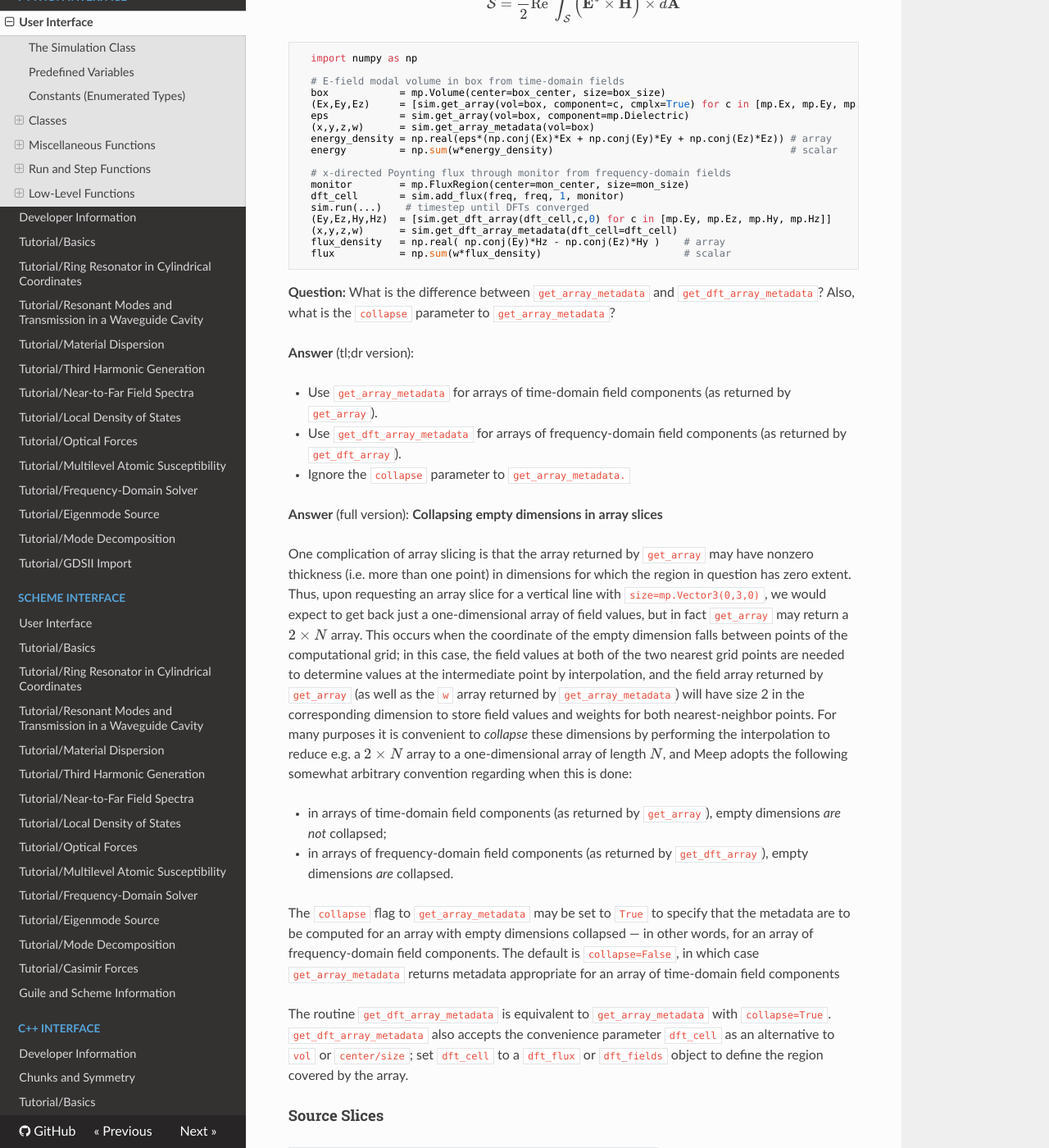
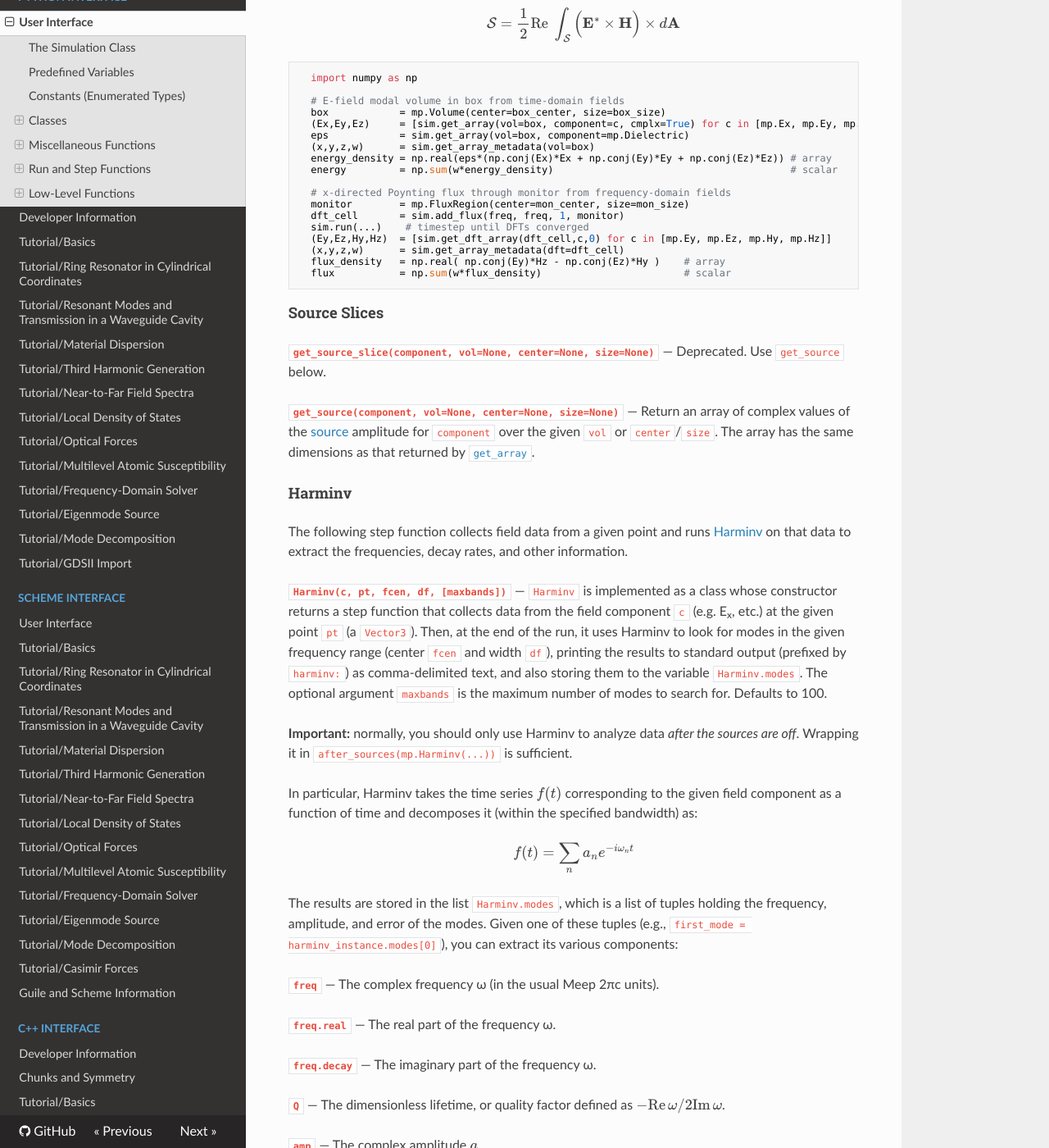
Before and after one commit to NanoComp/meep, an MkDocs documentation site: the page built from doc/docs/Python_User_Interface.md, in a window 1280 px wide and 1400 px high, scrolled down 50187 px. Shown: the whole window at 82% size. Built offline with MkDocs 1.6.1, drawn with Linux system fonts in a browser that asks for light colours; nearby versions of some CDN libraries; formulas are drawn with MathJax 3; old or Windows-style settings are respelled for this version of MkDocs; some of the changed text lies outside the part shown.

Commit message:
Streamline array slice interface (#746)
* Streamline array slice interface

* collapse=True when getting dft array metadata

````diff
--- a/doc/docs/Python_User_Interface.md
+++ b/doc/docs/Python_User_Interface.md
@@ -1568,10 +1568,9 @@
 
 #### Array Metadata
 
-**`get_array_metadata(vol=None, center=None, size=None, collapse=False)`**
-**`get_dft_array_metadata(dft_cell=None, vol=None, center=None, size=None)`**
-
-These routines provide geometric information useful for interpreting the arrays returned by `get_array` or `get_dft_array` for the spatial region defined by `vol` or `center/size`. In both cases, the return value is a tuple `(x,y,z,w)`, where
+**`get_array_metadata(vol=None, center=None, size=None, dft=None)`**
+
+This routine provide geometric information useful for interpreting the arrays returned by `get_array` or `get_dft_array` for the spatial region defined by `vol` or `center/size`. In both cases, the return value is a tuple `(x,y,z,w)`, where
 
 + `x,y,z` are 1d NumPy arrays storing the $x,y,z$ coordinates of the points in the grid slice
 + `w` is an array of the same dimensions as the array returned by `get_array`/`get_dft_array`, whose entries are the weights in a cubature rule for integrating over the spatial region (with the points in the cubature rule being just the grid points contained in the region). Thus, if $Q(\mathbf{x})$ is some spatially-varying quantity whose value at the $n$th grid point is $Q_n$, the integral of $Q$ over the region may be approximated by the sum:
@@ -1580,7 +1579,7 @@
 
 This is a 1-, 2-, or 3-dimensional integral depending on the number of dimensions in which $\mathcal{V}$ has zero extent. If the $\{Q_n\}$ samples are stored in an array `Q` of the same dimensions as `w`, then evaluating the sum on the RHS is just one line: `np.sum(w*Q).`
 
-For `get_dft_array_metadata`, if the `dft_cell` argument is provided then all other arguments (`vol`, `center`, and `size`) are ignored. If no arguments are provided, then the entire cell is used.
+A convenience parameter `dft` is provided as an alternative to `vol` or `center/size`; set `dft` to a `dft_flux` or `dft_fields` object to define the region covered by the array. If the `dft` argument is provided then all other arguments (`vol`, `center`, and `size`) are ignored. If no arguments are provided, then the entire cell is used.
 
 Here are some examples of how array metadata can be used:
 
@@ -1629,34 +1628,19 @@
   dft_cell       = sim.add_flux(freq, freq, 1, monitor)
   sim.run(...)    # timestep until DFTs converged
   (Ey,Ez,Hy,Hz)  = [sim.get_dft_array(dft_cell,c,0) for c in [mp.Ey, mp.Ez, mp.Hy, mp.Hz]]
-  (x,y,z,w)      = sim.get_dft_array_metadata(dft_cell=dft_cell)
+  (x,y,z,w)      = sim.get_array_metadata(dft=dft_cell)
   flux_density   = np.real( np.conj(Ey)*Hz - np.conj(Ez)*Hy )    # array
   flux           = np.sum(w*flux_density)                        # scalar
 ```
 
-**Question:** What is the difference between `get_array_metadata` and `get_dft_array_metadata`? Also, what is the `collapse` parameter to `get_array_metadata`?
-
-**Answer** (tl;dr version):
-
-+ Use `get_array_metadata` for arrays of time-domain field components (as returned by `get_array`).
-+ Use `get_dft_array_metadata` for arrays of frequency-domain field components (as returned by `get_dft_array`).
-+ Ignore the `collapse` parameter to `get_array_metadata.`
-
-**Answer** (full version): **Collapsing empty dimensions in array slices**
-
-One complication of array slicing is that the array returned by `get_array` may have nonzero thickness (i.e. more than one point) in dimensions for which the region in question has zero extent. Thus, upon requesting an array slice for a vertical line with `size=mp.Vector3(0,3,0)`, we would expect to get back just a one-dimensional array of field values, but in fact `get_array` may return a $2\times N$ array. This occurs when the coordinate of the empty dimension falls between points of the computational grid; in this case, the field values at both of the two nearest grid points are needed to determine values at the intermediate point by interpolation, and the field array returned by `get_array` (as well as the `w` array returned by `get_array_metadata`) will have size 2 in the corresponding dimension to store field values and weights for both nearest-neighbor points. For many purposes it is convenient to *collapse* these dimensions by performing the interpolation to reduce e.g. a $2\times N$ array to a one-dimensional array of length $N$, and Meep adopts the following somewhat arbitrary convention regarding when this is done:
-
-+ in arrays of time-domain field components (as returned by `get_array`), empty dimensions *are not* collapsed;
-+ in arrays of frequency-domain field components (as returned by `get_dft_array`), empty dimensions *are* collapsed.
-
-The `collapse` flag to `get_array_metadata` may be set to `True` to specify that the metadata are to be computed for an array with empty dimensions collapsed &mdash; in other words, for an array of frequency-domain field components. The default is `collapse=False`, in which case `get_array_metadata` returns metadata appropriate for an array of time-domain field components
-
-The routine `get_dft_array_metadata` is equivalent to `get_array_metadata` with `collapse=True`. `get_dft_array_metadata` also accepts the convenience parameter `dft_cell` as an alternative to `vol` or `center/size`; set `dft_cell` to a `dft_flux` or `dft_fields` object to define the region covered by the array.
-
 #### Source Slices
 
 **`get_source_slice(component, vol=None, center=None, size=None)`**
-
+—
+Deprecated. Use `get_source` below.
+
+**`get_source(component, vol=None, center=None, size=None)`**
+—
 Return an array of complex values of the [source](#source) amplitude for `component` over the given `vol` or `center`/`size`. The array has the same dimensions as that returned by [`get_array`](#array-slices).
 
 #### Harminv
````
Also changed, not shown: 3 other files.
